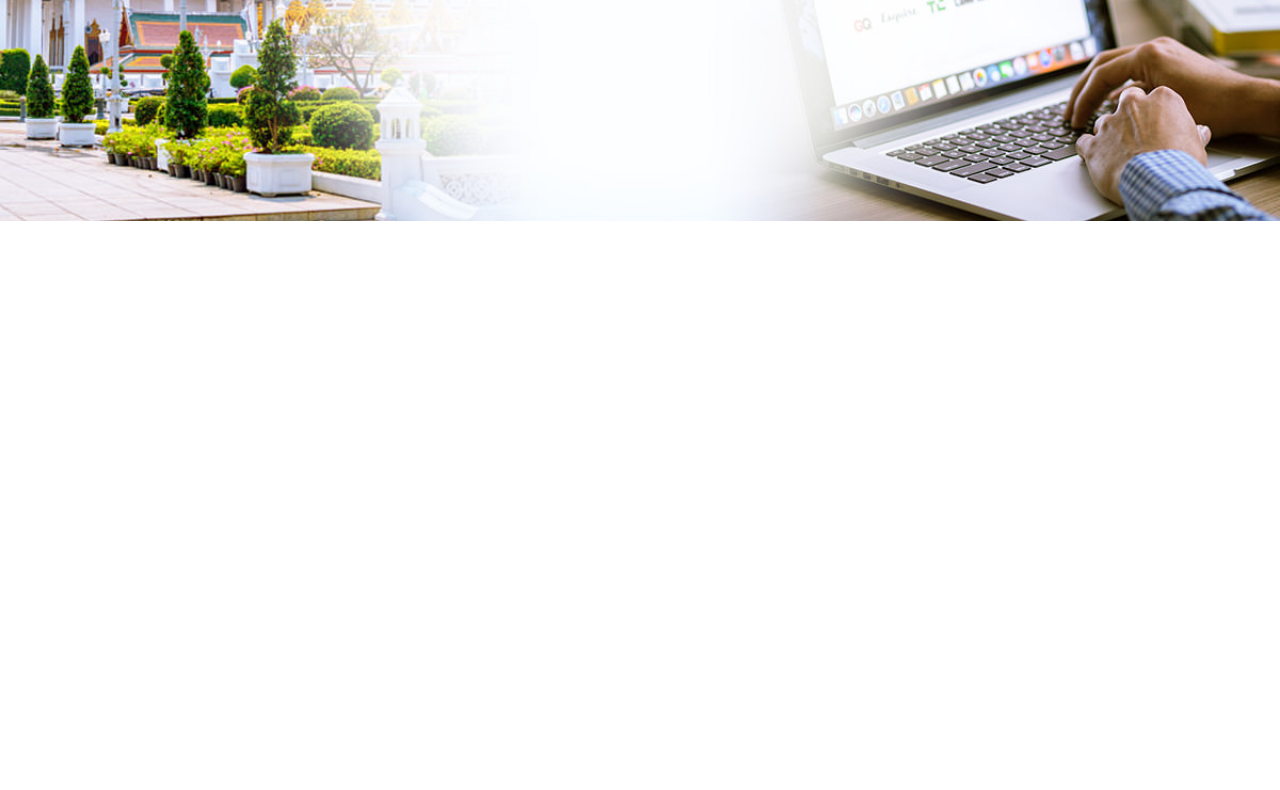
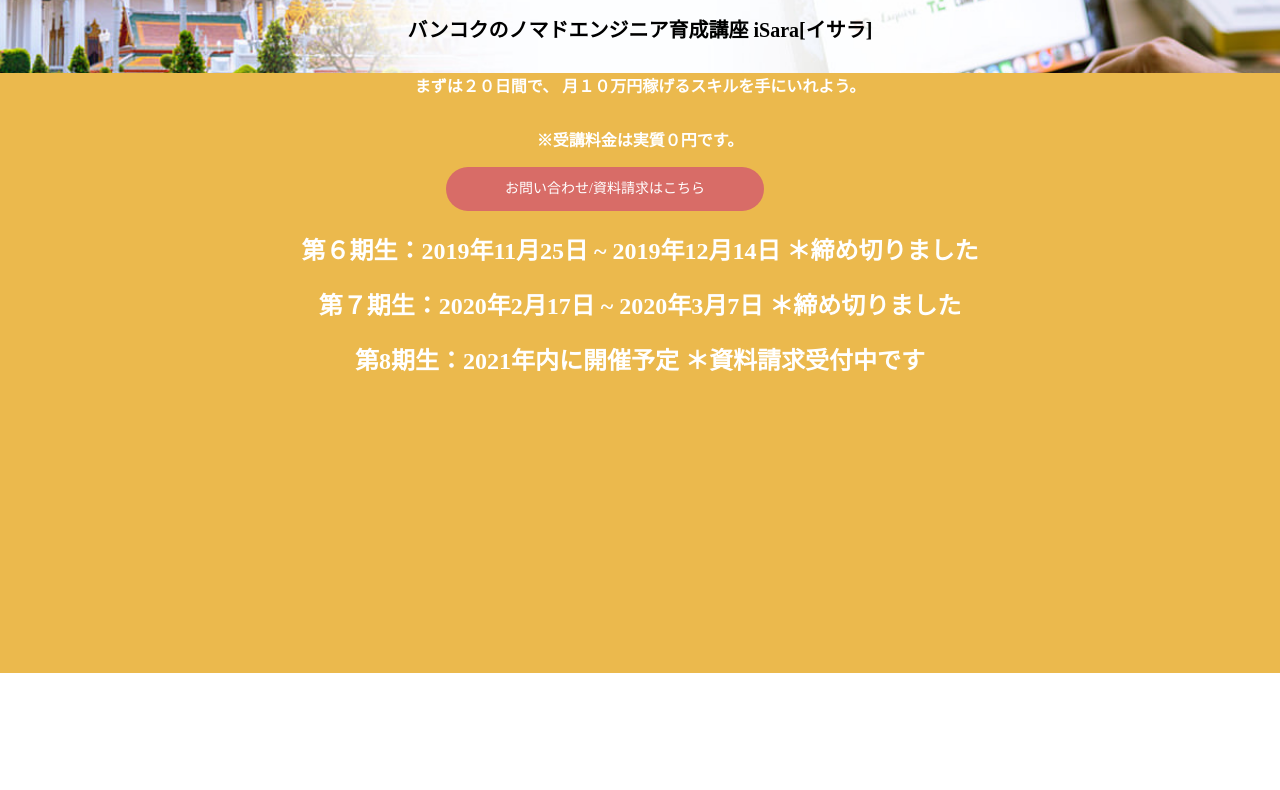
Before and after one commit to fumi1103/copy_practice, a plain HTML site: page index.html in a window 1280 px wide. Shown: the part 370-1160 px from the top of the page. After the commit the page ends 1043 px from the top, so only its background shows below. Drawn offline with Linux system fonts and the light colour scheme.

Commit message:
真ん中ボタン

```diff
--- a/css/style.css
+++ b/css/style.css
@@ -35,10 +35,12 @@ header{
     background-color: white;
     padding: 15px 50px;
 }
+/*
 .divider{
-  height: 1000px;
-/*    background-color:grey;*/
+  height: 500px;
+    background-color:#EBB94D;
 }
+*/
 
 .btn{
     width: 318px;
@@ -72,3 +74,41 @@ header{
     text-align: center;
 
 }
+.isaratop h1{
+    padding-top: 80px;
+    line-height: 50px;
+}
+
+.isaratop p{
+    font-weight: 600;
+    margin-top: 30px;
+}
+.ask{
+    background-color: #EBB94D;
+    color: white;
+    height: 600px;
+
+}
+.btn2{
+    width: 318px;
+    height: 44px;
+    border: 1px #D86C67;
+    background-color: #D86C67;
+    border-radius: 25px;
+    text-align: center;
+    display: inline-block;
+    margin-right: 70px;
+}
+
+.btn2 a{
+    text-decoration: none;
+    color: white;
+    font-size: 14px;
+    display: block;
+    height:100%;
+    padding-top: 10px;
+}
+
+.btn2:hover{
+    background-color: crimson;
+}
--- a/index.html
+++ b/index.html
@@ -21,12 +21,14 @@
             <img src="img/isaralogolarge.png" width="317px" height="111px">
             <p class="txtm">バンコクのノマドエンジニア育成講座 iSara[イサラ]</p>
         <div class="divider">
-        </div>
+
             <div class="ask">
                 <p class="textm">まずは２０日間で、 月１０万円稼げるスキルを手にいれよう。
  </p>
                 <p class="ask-point">※受講料金は実質０円です。</p>
-
+            <div class="btn2">
+                <a href="#">お問い合わせ/資料請求はこちら</a>
+        </div>
             <h2> 第６期生：2019年11月25日 ~ 2019年12月14日 ＊締め切りました
                 </h2>
                 <h2>第７期生：2020年2月17日 ~ 2020年3月7日 ＊締め切りました
@@ -35,5 +37,6 @@
                 </h2>
         </div>
     </div>
+             </div>
     </body>
     </html>
```
